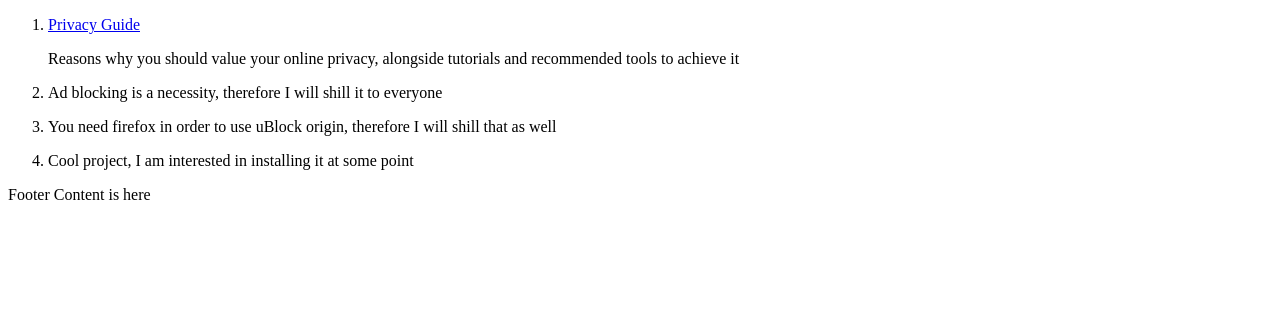
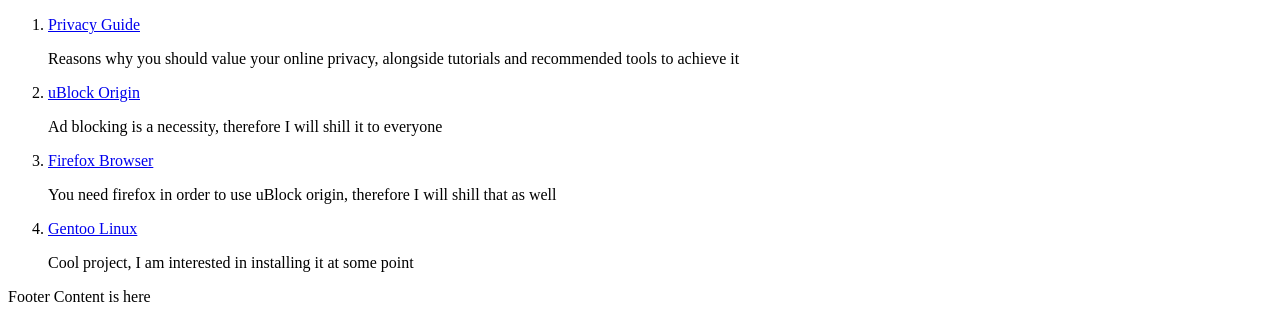
Before and after one commit to falconpunch1/lab-4, a plain HTML site: page index.html in a window 1280 px wide. Shown: the part 1436-1758 px from the top of the page. Before the commit the page ends 1656 px from the top, so only its background shows below. Drawn offline with Linux system fonts and the light colour scheme.

```diff
--- a/index.html
+++ b/index.html
@@ -60,9 +60,9 @@
         <h3>Interesting Articles</h3>
         <ol id="news">
           <li><a href="https://www.privacyguides.org/en/basics/why-privacy-matters/">Privacy Guide</a><div><p>Reasons why you should value your online privacy, alongside tutorials and recommended tools to achieve it</p></div></li>
-          <li><a href="https://github.com/gorhill/uBlock"></a><div><p>Ad blocking is a necessity, therefore I will shill it to everyone</p></div></li>
-          <li><a href="https://www.firefox.com/en-US/"></a><div><p>You need firefox in order to use uBlock origin, therefore I will shill that as well</p></div></li>
-          <li><a href="https://www.gentoo.org/get-started/"></a><div><p>Cool project, I am interested in installing it at some point</p></div></li>
+          <li><a href="https://github.com/gorhill/uBlock">uBlock Origin</a><div><p>Ad blocking is a necessity, therefore I will shill it to everyone</p></div></li>
+          <li><a href="https://www.firefox.com/en-US/">Firefox Browser</a><div><p>You need firefox in order to use uBlock origin, therefore I will shill that as well</p></div></li>
+          <li><a href="https://www.gentoo.org/get-started/">Gentoo Linux</a><div><p>Cool project, I am interested in installing it at some point</p></div></li>
         </ol>
       </aside>
     </main>
```
